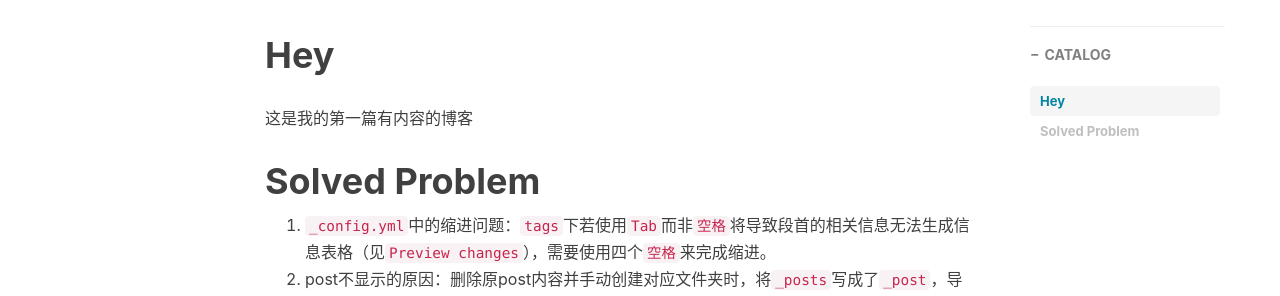
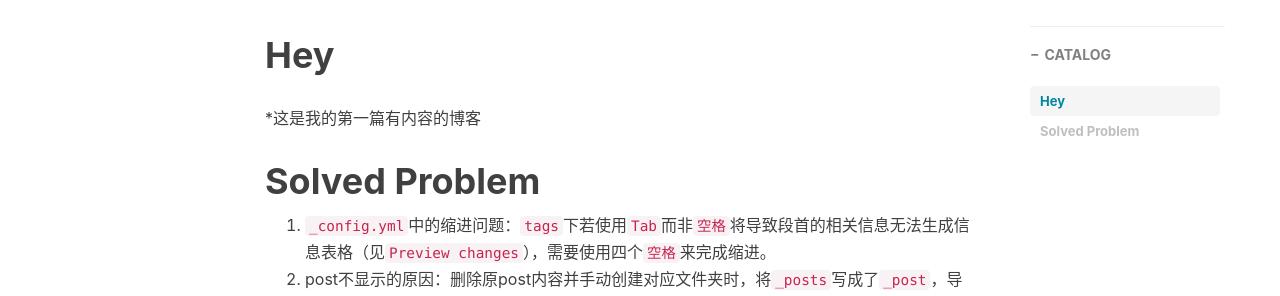
Before and after one commit to PanXiakai/_Xiakai.github.io, a Jekyll site: the page built from _posts/2020-05-11-First-Post-In-Deleted-_posts.md, in a window 1280 px wide. Shown: the part 537-833 px from the top of the page. Built offline with Jekyll 4.4.1, drawn with Linux system fonts in a browser that asks for light colours; nearby versions of some CDN libraries; comment, search, counter and statistics services are not loaded.

```diff
--- a/_posts/2020-05-11-First-Post-In-Deleted-_posts.md
+++ b/_posts/2020-05-11-First-Post-In-Deleted-_posts.md
@@ -10,7 +10,7 @@ tags:
     - 日常记录
 ---
 # Hey
-这是我的第一篇有内容的博客
+*这是我的第一篇有内容的博客
 # Solved Problem
 1. `_config.yml`中的缩进问题：`tags`下若使用`Tab`而非`空格`将导致段首的相关信息无法生成信息表格（见`Preview changes`），需要使用四个`空格`来完成缩进。
 2. post不显示的原因：删除原post内容并手动创建对应文件夹时，将`_posts`写成了`_post`，导致post文本一直无法识别并显示。
```
